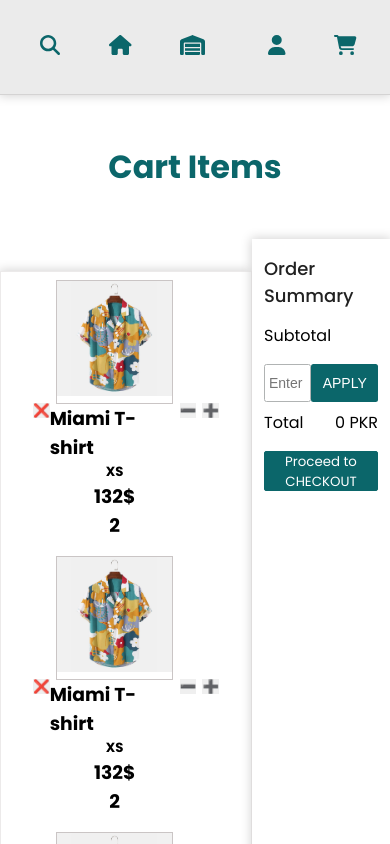
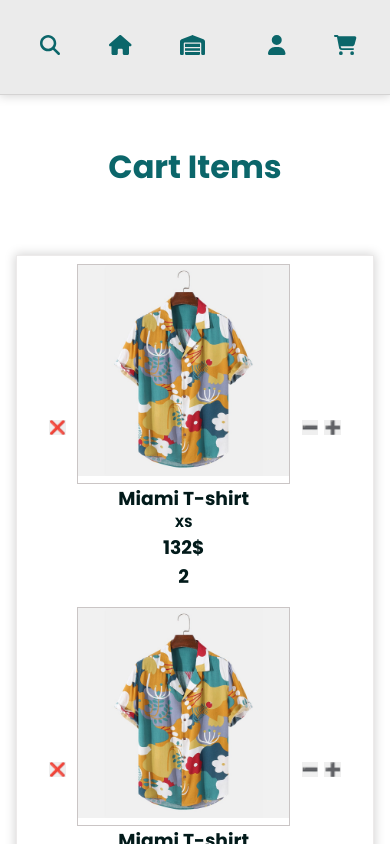
Before and after one commit to nasiruddinabubakar/UrbanElite, a React (Create React App) app: page /cart in a window 390 px wide. Shown: the top 844 px of the page. Built offline with nearby package versions, Linux system fonts and the light colour scheme.

Commit message:
cart bug fixed

```diff
--- a/src/index.css
+++ b/src/index.css
@@ -791,6 +791,12 @@ a:active, a:hover {
   }
 }
 @media screen and (max-width: 481px) {
+  .cart__shell{
+    display: flex;
+    flex-direction: column;
+    justify-content: center;
+    align-items: center;
+  }
   header{
     padding: 0;
   }
@@ -841,7 +847,20 @@ a:active, a:hover {
   .summary-section{
     margin-top: 3rem;
     margin-bottom: 1rem;
+    width: 85%;
   }
+  .cart__shell{
+    display: flex;
+    flex-direction: column;
+    justify-content: center;
+    align-items: center;
+  }
+
+  .cart{
+    color: #021a1a;
+    margin: 4rem 1rem;
+  }
+
 }
 @media screen and (max-width: 880px ) and (min-width:482px) {
   .nav__div:hover label {
```
